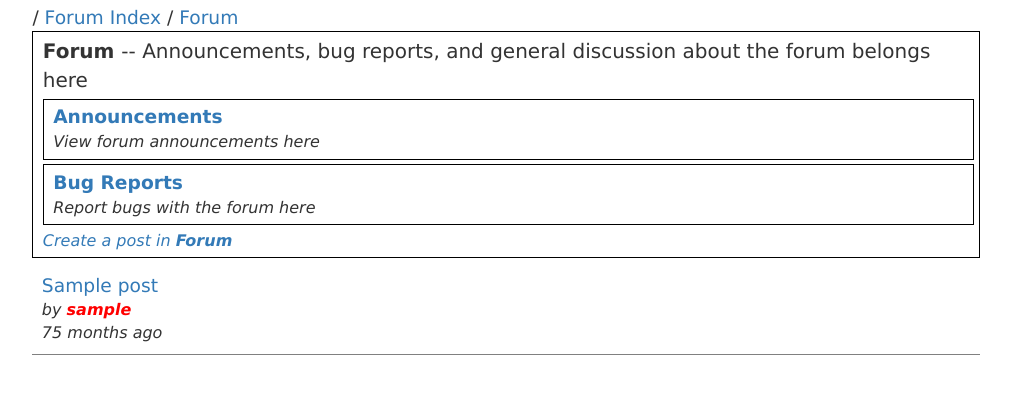
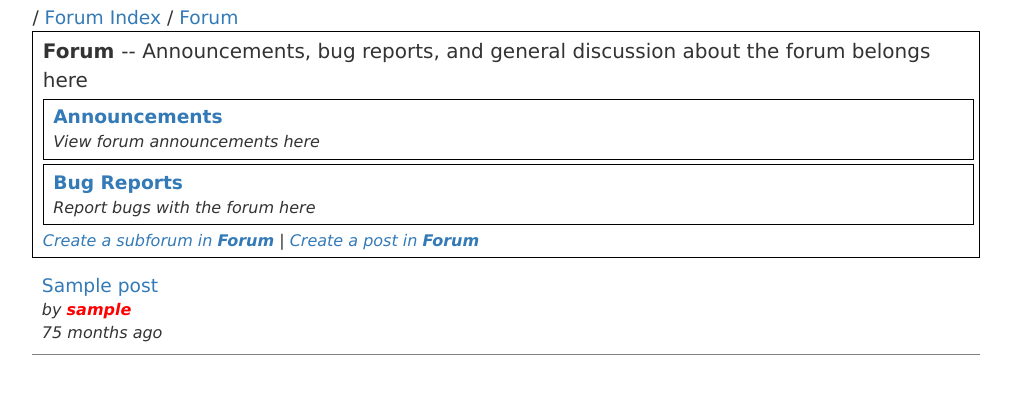
Before and after one commit to Circus-Circus-data-7-0/CircusCircus, a Flask app: page /subforum?sub=1 in a window 1280 px wide. Shown: the part 51-445 px from the top of the page, without its empty margins (134-1145 px from the left). Run offline with Flask 3, Linux system fonts and the light colour scheme; a user stored in the database is signed in; tables that the repository leaves empty hold one stand-in row (values such as "Sample post"); some libraries are stand-ins or nearby versions.

Commit message:
Allows admins to create subforums

```diff
--- a/forum/routes.py
+++ b/forum/routes.py
@@ -151,3 +151,57 @@ def action_post():
 	user.posts.append(post)
 	db.session.commit()
 	return redirect("/viewpost?post=" + str(post.id))
+
+@login_required
+@rt.route('/createsubforum', methods=['GET', 'POST'])
+def create_subforum_page():
+	# Only admins can create subforums.
+	if not current_user.admin:
+		return error("Only administrators can create subforums!")
+
+	# Get the parent subforum if specified
+	parent_id = request.args.get('parent') or request.form.get('parent_id')
+	parent_subforum = None
+	if parent_id:
+		try:
+			parent_id = int(parent_id)
+			parent_subforum = Subforum.query.get(parent_id)
+		except (ValueError, TypeError):
+			pass
+
+	if request.method == 'POST':
+		title = request.form['title']
+		description = request.form['description']
+
+		# Validate input
+		errors = []
+		retry = False
+		if not valid_title(title):
+			errors.append("Title must be between 4 and 140 characters long!")
+			retry = True
+		if not valid_content(description):
+			errors.append("Description must be between 10 and 5000 characters long!")
+			retry = True
+
+		if retry:
+			subforums = Subforum.query.filter(Subforum.parent_id == None).all()
+			return render_template("createsubforum.html", subforums=subforums, parent_subforum=parent_subforum, errors=errors)
+
+		# Create the new subforum
+		subforum = Subforum(title, description)
+
+		# Add to parent if specified
+		if parent_subforum:
+			parent_subforum.subforums.append(subforum)
+
+		db.session.add(subforum)
+		db.session.commit()
+
+		if parent_subforum:
+			return redirect("/subforum?sub=" + str(parent_subforum.id))
+		else:
+			return redirect("/")
+
+	# GET request - show the form
+	subforums = Subforum.query.filter(Subforum.parent_id == None).all()
+	return render_template("createsubforum.html", subforums=subforums, parent_subforum=parent_subforum)
--- a/forum/templates/subforum.html
+++ b/forum/templates/subforum.html
@@ -28,6 +28,9 @@
 
 	<div class="subforumheaderlink">
 	{% if current_user.is_authenticated %}
+	{% if current_user.admin %}
+	<a href="/createsubforum?parent={{ subforum.id }}">Create a subforum in <b>{{ subforum.title }}</b></a> |
+	{% endif %}
 	<a href="/addpost?sub={{ subforum.id }}">Create a post in <b>{{ subforum.title }}</b></a>
 	{% else %}
 	<a href="/loginform">Log in or create an account to make a post in <b>{{ subforum.title }}</b></a>
--- a/forum/templates/subforums.html
+++ b/forum/templates/subforums.html
@@ -15,4 +15,10 @@
 </div>
 </div>
 {% endfor %}
+
+<div class="subforumheaderlink">
+	{% if current_user.is_authenticated and current_user.admin %}
+	<a href="/createsubforum">Create a new forum</a>
+	{% endif %}
+</div>
 {% endblock %}
```
Also changed, not shown: forum/templates/createsubforum.html (added, +31 -0 lines).
